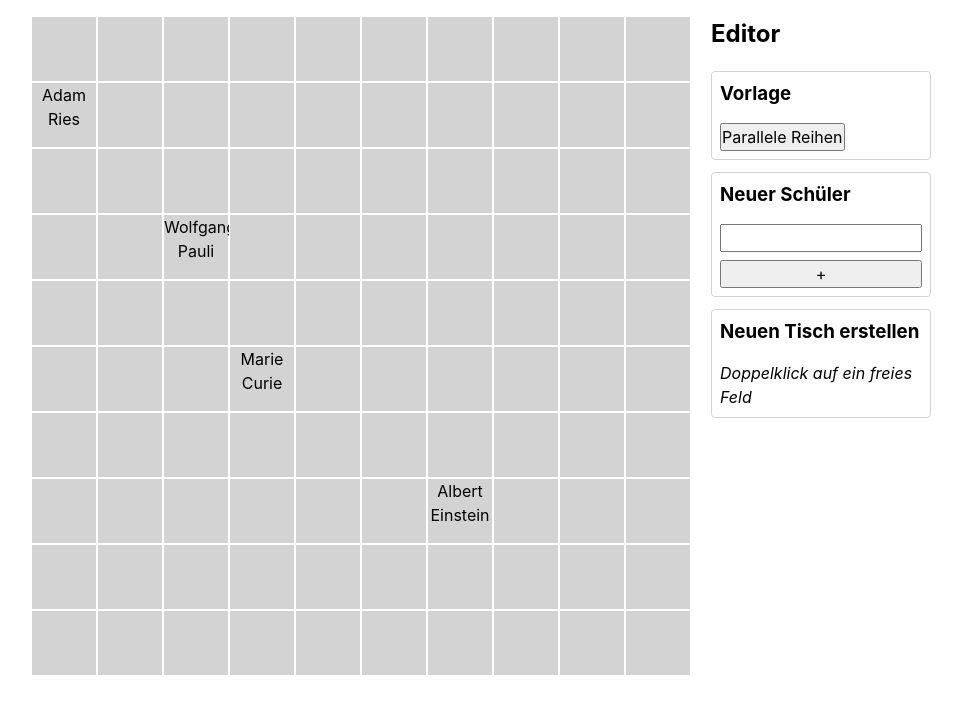
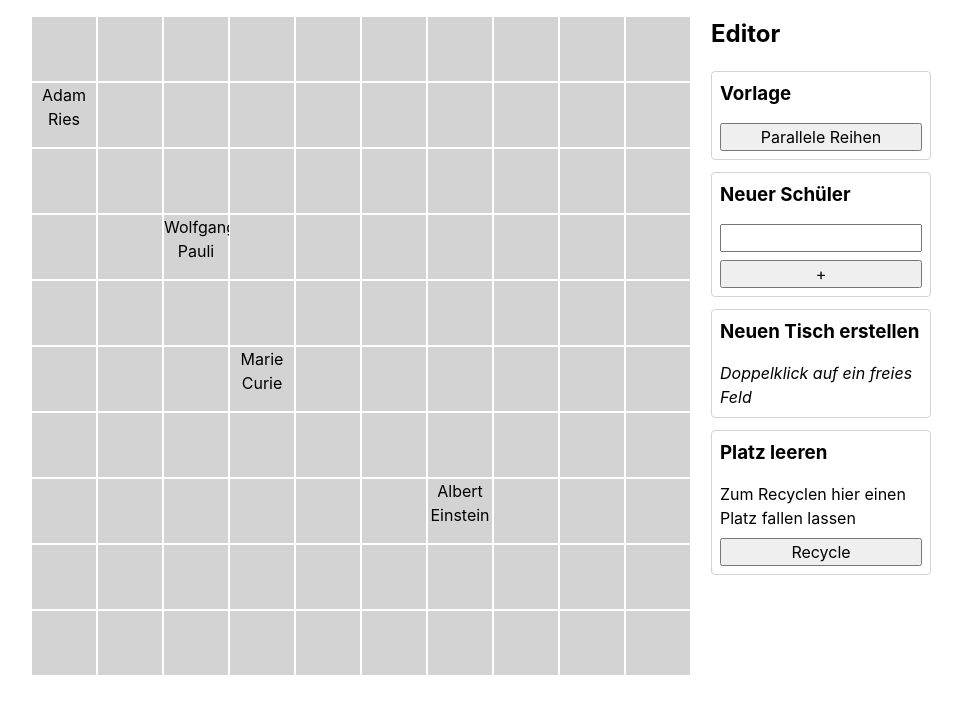
Before and after one commit to christiankozalla/sitzplan, a React (Vite) app: page / in a window 1280 px wide. Shown: the top 714 px of the page, without its empty margins (159-1121 px from the left). Built offline with nearby package versions, Linux system fonts and the light colour scheme.

Commit message:
Adds RecycleBin component as drop target in order to reset fields - i.e. remove student and table

```diff
--- a/src/components/ClassroomEditor.tsx
+++ b/src/components/ClassroomEditor.tsx
@@ -1,4 +1,5 @@
 import { CSSProperties, FC, useState } from "react";
+import { RecycleBin } from "./RecycleBin";
 import { Room } from "../lib/Room";
 
 interface ClassroomEditorProps {
@@ -30,7 +31,10 @@ export const ClassroomEditor: FC<ClassroomEditorProps> = ({ room }) => {
       <h2>Editor</h2>
       <div style={asideBlockStyles}>
         <h3>Vorlage</h3>
-        <button onClick={() => room.generateTablePreset(3)}>
+        <button
+          onClick={() => room.generateTablePreset(3)}
+          style={{ width: "100%" }}
+        >
           Parallele Reihen
         </button>
       </div>
@@ -58,6 +62,13 @@ export const ClassroomEditor: FC<ClassroomEditorProps> = ({ room }) => {
           <em>Doppelklick auf ein freies Feld</em>
         </p>
       </div>
+      <div style={asideBlockStyles}>
+        <h3>Platz leeren</h3>
+        <p style={{ marginBottom: "8px" }}>
+          Zum Recyclen hier einen Platz fallen lassen
+        </p>
+        <RecycleBin room={room} />
+      </div>
     </aside>
   );
 };
--- /dev/null
+++ b/src/components/RecycleBin.tsx
@@ -0,0 +1,33 @@
+import { CSSProperties, FC } from "react";
+import { useDrop } from "react-dnd";
+import { ItemTypes } from "../lib/Constants";
+import { Room } from "../lib/Room";
+import { Field } from "../lib/Types";
+
+interface RecycleBinProps {
+  room: Room;
+}
+
+export const RecycleBin: FC<RecycleBinProps> = ({ room }) => {
+  const [{ isOver }, drop] = useDrop(() => ({
+    accept: ItemTypes.FIELD,
+    drop: (field: Field) => {
+      room.resetField(field);
+    },
+    collect: (monitor) => ({
+      isOver: monitor.isOver(),
+    }),
+  }));
+
+  const recycleBinStyles: CSSProperties = {
+    width: "100%",
+    transform: isOver ? "translateY(-4px)" : "",
+    transition: "transform 300ms ease",
+  };
+
+  return (
+    <button ref={drop} style={recycleBinStyles}>
+      Recycle
+    </button>
+  );
+};
--- a/src/lib/Room.ts
+++ b/src/lib/Room.ts
@@ -90,6 +90,16 @@ export class Room {
     }
   }
 
+  public resetField(field: Field): void {
+    this.room[field.id] = {
+      ...this.room[field.id],
+      student: undefined,
+      isTable: false,
+    };
+
+    this.emitChange(this.room[field.id]);
+  }
+
   private findEmptyTable(): Field {
     const allFields = Object.values(this.room);
     const emptyTable = allFields.find(
```
